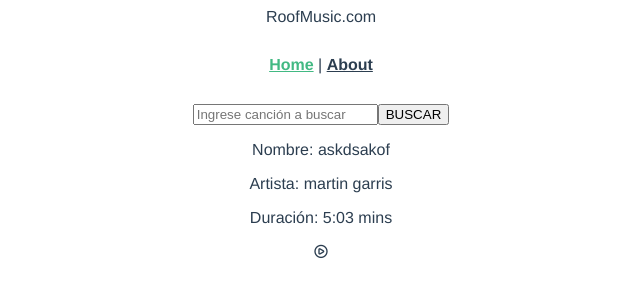
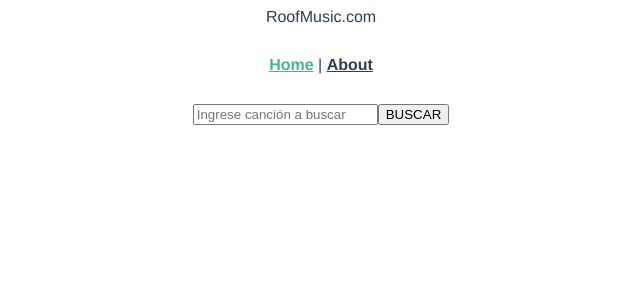
Before and after one commit to NicoVergara10/mp3vue, a Vue app: page / in a window 1280 px wide. Shown: the top 300 px of the page, without its empty margins (319-959 px from the left). Built offline with nearby package versions, Linux system fonts and the light colour scheme.

Commit message:
funciona

```diff
--- a/package.json
+++ b/package.json
@@ -8,6 +8,7 @@
     "lint": "vue-cli-service lint"
   },
   "dependencies": {
+    "axios": "^0.27.2",
     "core-js": "^3.8.3",
     "vue": "^3.2.13",
     "vue-router": "^4.0.3",
--- a/src/components/HelloWorld.vue
+++ b/src/components/HelloWorld.vue
@@ -7,24 +7,26 @@
     />
     <button id="cancionBuscar" @click="buscarCancion">BUSCAR</button>
   </div>
-  <div class="playlist">
+  <div :key="cancion" v-for="cancion in canciones" class="playlist">
     <p>
       <span id="title">Nombre: </span>
-      askdsakof
+      {{ cancion.title }}
     </p>
     <p>
       <span id="artist">Artista: </span>
-      martin garris
+      {{ cancion["artist-credit"][0].name }}
     </p>
     <p>
       <span id="time">Duración: </span>
-      5:03 mins
+      {{ cancion.length / 1000 }}
     </p>
     <i class="uil uil-play-circle"></i>
   </div>
 </template>
 
 <script>
+import service from "@/services/apis.js";
+
 export default {
   name: "HelloWorld",
   props: {
@@ -38,7 +40,9 @@ export default {
   },
   methods: {
     buscarCancion() {
-      alert(this.busqueda);
+      service.getCanciones(this.busqueda).then((response) => {
+        this.canciones = response.data.recordings;
+      });
     },
   },
 };
```
Also changed, not shown: 1 other file (tests, documents, lock files or other folders).
